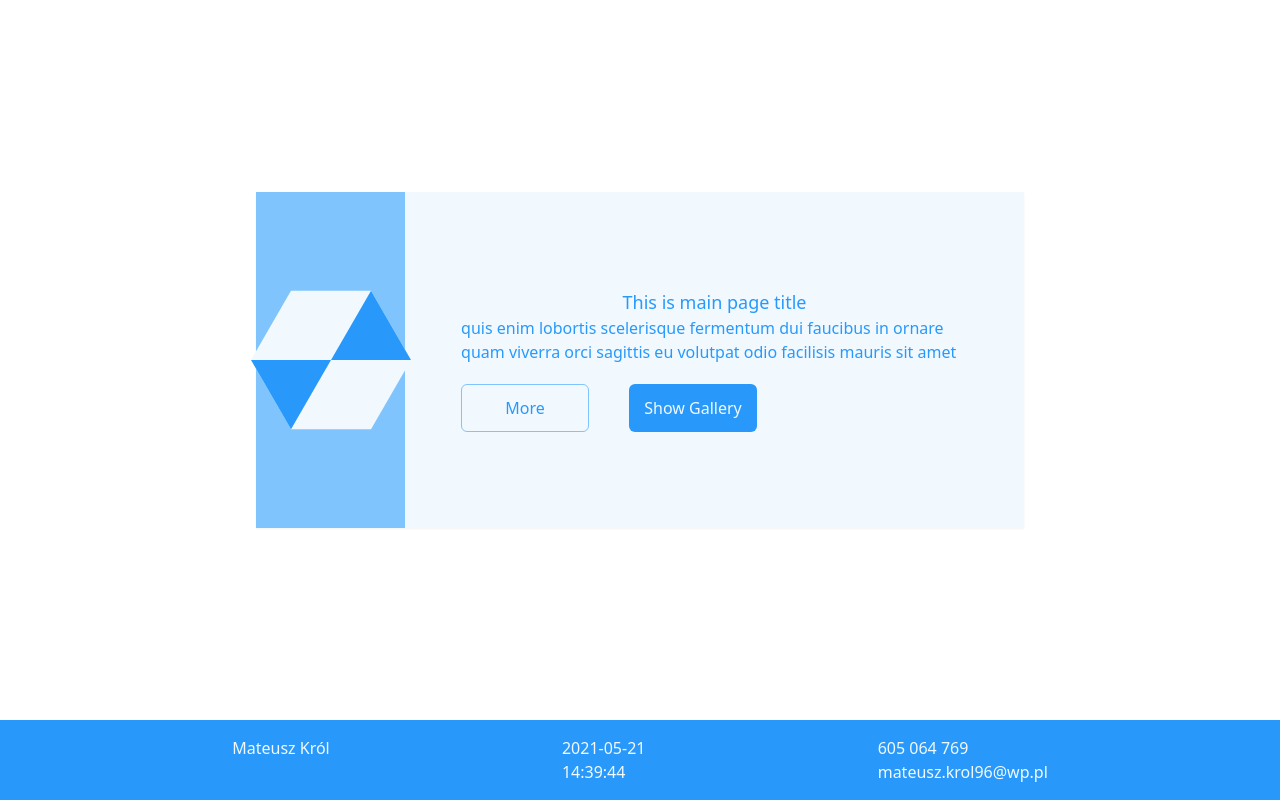
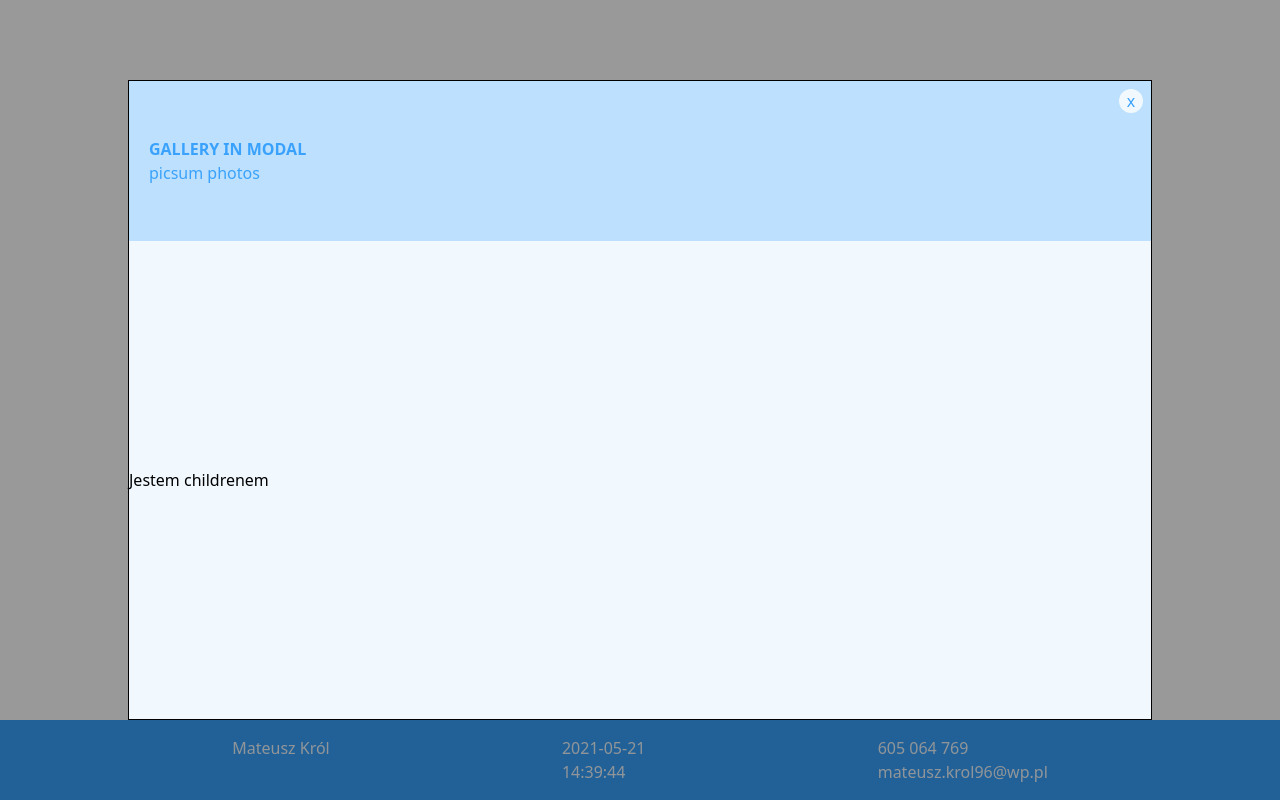
Before and after one commit to KrolMateusz/2md-recruitment-task, a React (Create React App) app: page / in a window 1280 px wide. Both pictures are taken after a click on the button "Show Gallery". Built offline with nearby package versions, Linux system fonts and the light colour scheme.

Commit message:
Modal dialog

```diff
--- a/src/components/canvas/Canvas.jsx
+++ b/src/components/canvas/Canvas.jsx
@@ -12,7 +12,7 @@ function useCanvas(ref, r) {
         for (var i = 0; i < 6; i++) {
             ctx.lineTo(r + r * Math.cos(a * i), r + r * Math.sin(a * i))
         }
-        ctx.fillStyle = "#f1f9ff"
+        ctx.fillStyle = "#bce0fd"
         ctx.fill()
 
         ctx.beginPath()
--- a/src/components/footer/Footer.jsx
+++ b/src/components/footer/Footer.jsx
@@ -27,7 +27,7 @@ function Footer() {
     const [time, date] = useDate()
 
     return (
-        <div className="w-full mt-auto py-4 bg-blue-dark flex flex-wrap justify-evenly">
+        <footer className="w-full mt-auto py-4 bg-blue-dark flex flex-wrap justify-evenly">
             <div className="text-blue-light">
                 <p>Mateusz Król</p>
                 <p className="md:hidden">605 064 769</p>
@@ -41,7 +41,7 @@ function Footer() {
                 <p className="hidden md:block">605 064 769</p>
                 <p className="hidden md:block">mateusz.krol96@wp.pl</p>
             </div>
-        </div>
+        </footer>
     )
 }
 
--- a/src/components/modal/Modal.jsx
+++ b/src/components/modal/Modal.jsx
@@ -1,11 +1,31 @@
 import PropTypes from "prop-types"
 
-function Modal({ isOpened }) {
-    return isOpened ? <div>Jestem modalem</div> : null
+function Modal({ isOpened, onClose, children }) {
+    if (!isOpened) return null
+    return (
+        <>
+            <div className="border border-solid bg-blue-light h-4/5 w-4/5 mx-auto my-auto flex flex-wrap fixed inset-0 z-20">
+                <div className="bg-blue-light-2 text-blue-dark h-1/4 p-5 w-full relative flex flex-col justify-center">
+                    <button
+                        className="bg-blue-light text-center w-6 h-6 rounded-full absolute right-2 top-2"
+                        onClick={onClose}
+                    >
+                        x
+                    </button>
+                    <h2 className="font-semibold">GALLERY IN MODAL</h2>
+                    <p>picsum photos</p>
+                </div>
+                {children}
+            </div>
+            <div className="opacity-40 fixed inset-0 z-10 bg-black-default" />
+        </>
+    )
 }
 
 Modal.propTypes = {
     isOpened: PropTypes.bool.isRequired,
+    onClose: PropTypes.func.isRequired,
+    children: PropTypes.element.isRequired,
 }
 
 export default Modal
--- a/src/main/MainPage.jsx
+++ b/src/main/MainPage.jsx
@@ -58,8 +58,12 @@ function MainPage() {
         setIsModalOpened(true)
     }
 
+    function onCloseGallery() {
+        setIsModalOpened(false)
+    }
+
     return (
-        <div className="shadow-sm mx-auto mt-auto w-full md:w-3/4 lg:w-3/5 flex flex-col md:flex-row flex-grow md:flex-grow-0">
+        <main className="shadow-sm mx-auto mt-auto w-full md:w-3/4 lg:w-3/5 flex flex-col md:flex-row flex-grow md:flex-grow-0">
             <div className="bg-blue-default md:w-1/5 p-5 flex flex-col justify-center items-center relative">
                 <Canvas
                     className={clsx(
@@ -71,7 +75,9 @@ function MainPage() {
                 <h1 className="text-blue-light text-lg md:hidden">
                     This is main page title
                 </h1>
-                <Modal isOpened={isModelOpened} />
+                <Modal isOpened={isModelOpened} onClose={onCloseGallery}>
+                    <div>Jestem childrenem</div>
+                </Modal>
             </div>
             <div className="bg-blue-light md:w-5/6 p-5 md:px-14 md:py-24 flex-grow md:flex-grow-0 flex flex-col items-center">
                 <h1 className="text-blue-dark text-lg hidden md:block">
@@ -97,7 +103,7 @@ function MainPage() {
                     onClickArray={[onClickMoreText, onClickShowGallery]}
                 />
             </div>
-        </div>
+        </main>
     )
 }
 
--- a/tailwind.config.js
+++ b/tailwind.config.js
@@ -5,8 +5,12 @@ module.exports = {
         colors: {
             blue: {
                 light: "#f1f9ff",
+                "light-2": "#bce0fd",
                 default: "#80c4fd",
-                dark: "#2899fb",
+                dark: "#3aa2fc",
+            },
+            black: {
+                default: "#000",
             },
         },
         extend: {
```
